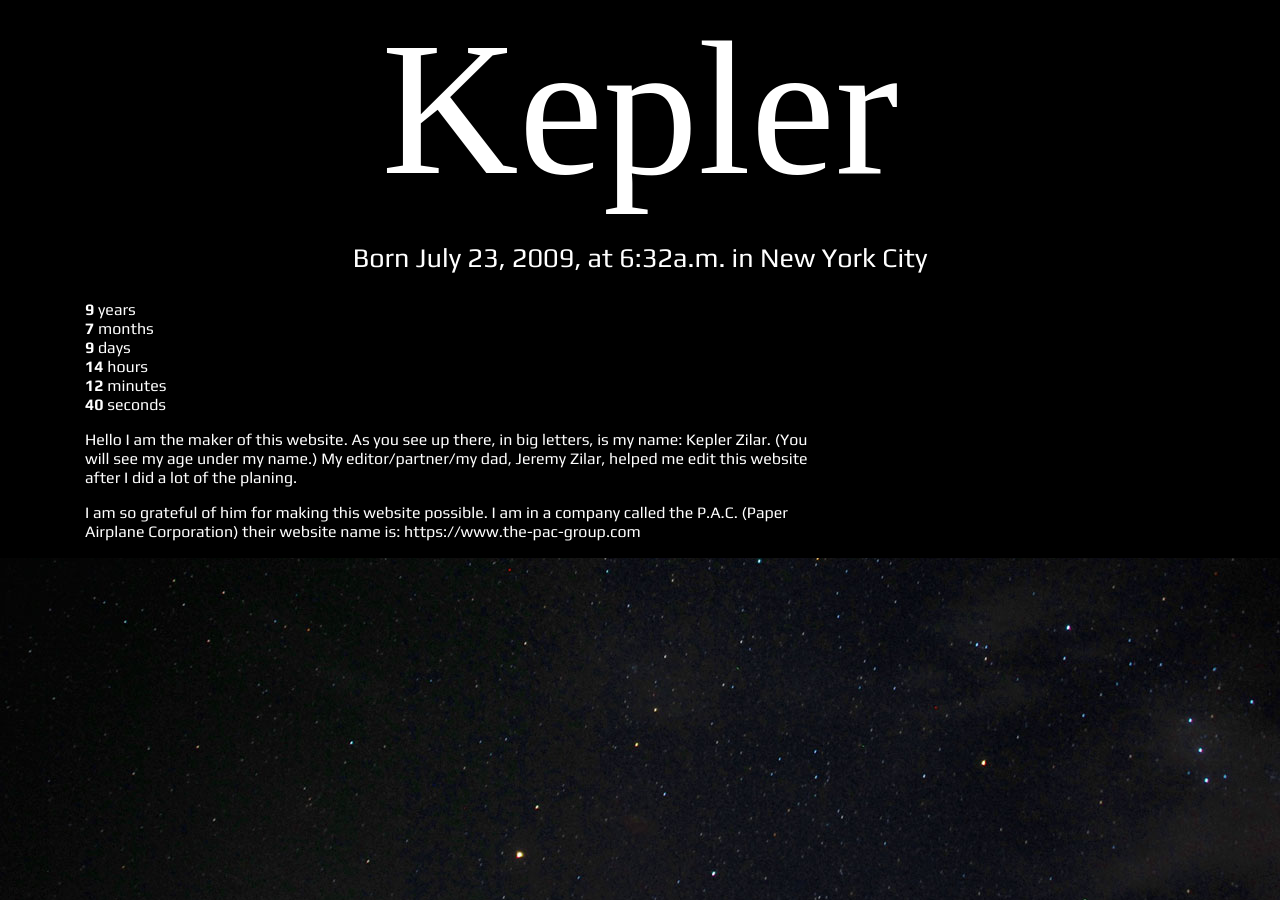
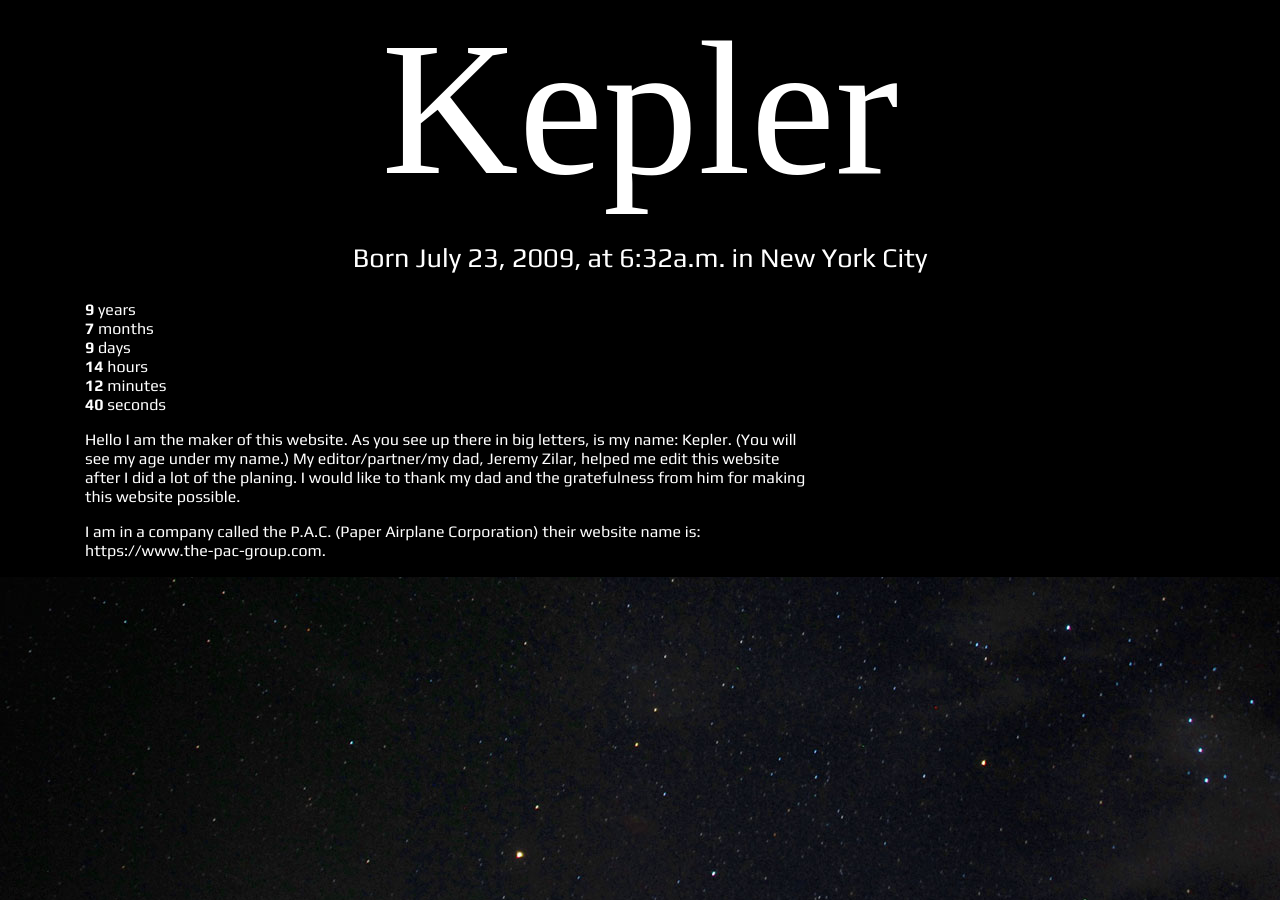
Before and after one commit to kcezz/keplr.me, a Jekyll site: the page built from index.md, in a window 1280 px wide. Built offline with Jekyll 4.4.1, drawn with Linux system fonts in a browser that asks for light colours; nearby versions of some CDN libraries.

Commit message:
Edited the bio about me and Dada.

```diff
--- a/index.md
+++ b/index.md
@@ -3,6 +3,6 @@ layout: home
 title: Kepler Zilar
 ---
 
-Hello I am the maker of this website. As you see up there, in big letters, is my name: Kepler Zilar. (You will see my age under my name.) My editor/partner/my dad, Jeremy Zilar, helped me edit this website after I did a lot of the planing.
+Hello I am the maker of this website. As you see up there in big letters, is my name: Kepler. (You will see my age under my name.) My editor/partner/my dad, Jeremy Zilar, helped me edit this website after I did a lot of the planing. I would like to thank my dad and the gratefulness from him for making this website possible.
 
-I am so grateful of him for making this website possible. I am in a company called the P.A.C. (Paper Airplane Corporation) their website name is: [https://www.the-pac-group.com](https://www.the-pac-group.com)
+I am in a company called the P.A.C. (Paper Airplane Corporation) their website name is: [https://www.the-pac-group.com](https://www.the-pac-group.com).
```
